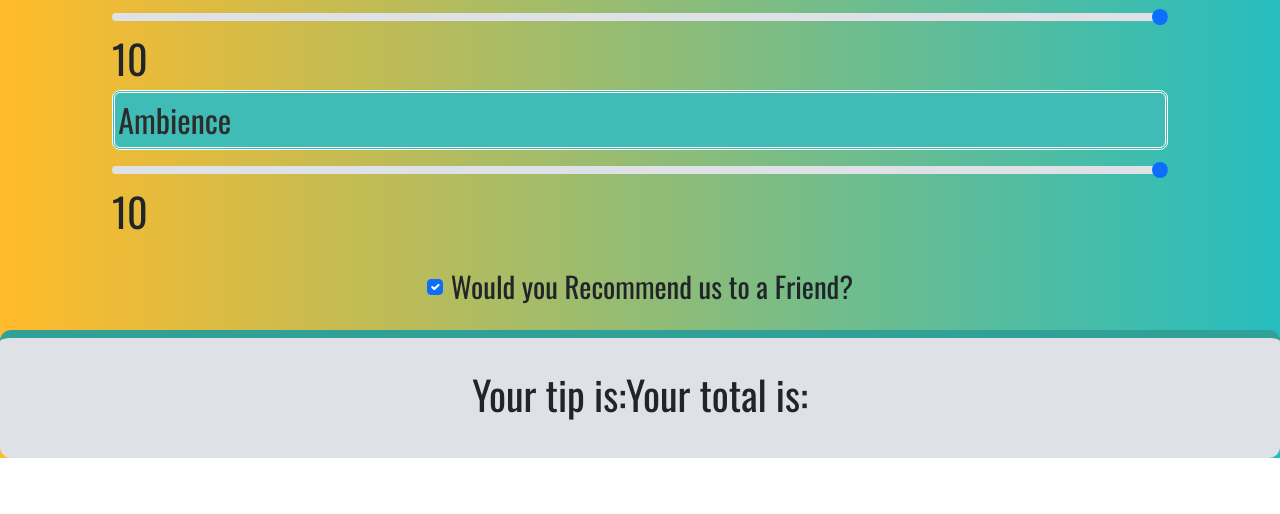
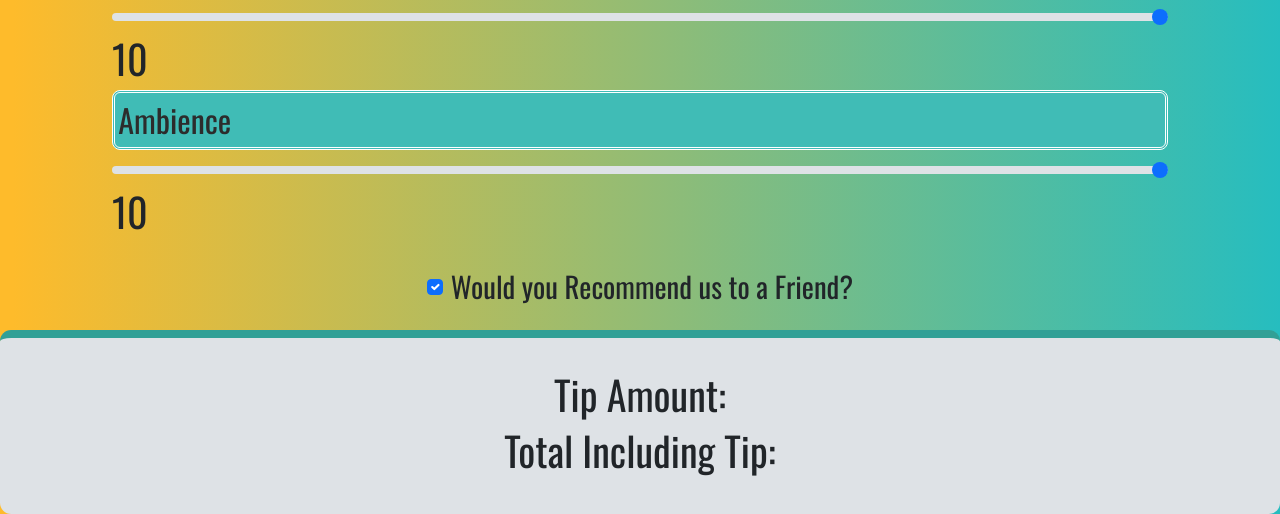
Before and after one commit to EthanAmato/TipCalculator, a plain HTML site: page index.html in a window 1280 px wide. Shown: the part 776-1290 px from the top of the page. Before the commit the page ends 1234 px from the top, so only its background shows below. Drawn offline with nearby package versions, Linux system fonts and the light colour scheme.

Commit message:
updated css based on javascript and html additions

```diff
--- a/index.html
+++ b/index.html
@@ -63,8 +63,8 @@
 </div>
 </div>
     <div class="tip-area">
-        <h1 id = "tip">Your tip is: </h1>
-        <h1 id="total">Your total is: </h1>
+        <h1 id = "tip">Tip Amount:  </h1>
+        <h1 id="total">Total Including Tip: </h1>
     </div>
 </body>
 </html>
--- a/style.css
+++ b/style.css
@@ -101,8 +101,9 @@ padding-bottom: 20px;
 
 /* Tip Area */
 .tip-area{
-    display: flex;
-    justify-content: center;
+    display: flexbox;
+    align-content: space-between;
+    text-align: center;
     background-color: #DEE2E6;
     padding: 2rem;
     border-top: #31A096 solid .5rem;
```
